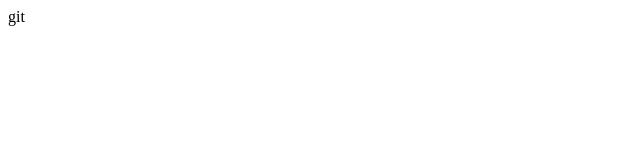
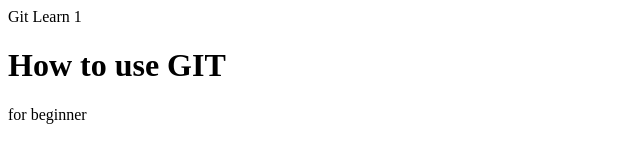
Before and after one commit to FebriAntares/myFirstCode, a plain HTML site: page index.html in a window 1280 px wide. Shown: the whole page, without its empty margins (0-640 px from the left). Drawn offline with Linux system fonts and the light colour scheme.

Commit message:
perubahan pada header an paragraph

```diff
--- a/index.html
+++ b/index.html
@@ -1,5 +1,20 @@
 <!DOCTYPE html>
 <html>
-  <body>git
+  <head>
+    <title>
+      Git learning
+    </title>
+  </head>
+
+  <body>
+    <header>Git Learn 1</header>
+
+    <h1>
+      How to use GIT
+    </h1>
+
+    <p>
+      for beginner
+    </p>
   </body>
 </html>
```
Also changed, not shown: 1 other file.
